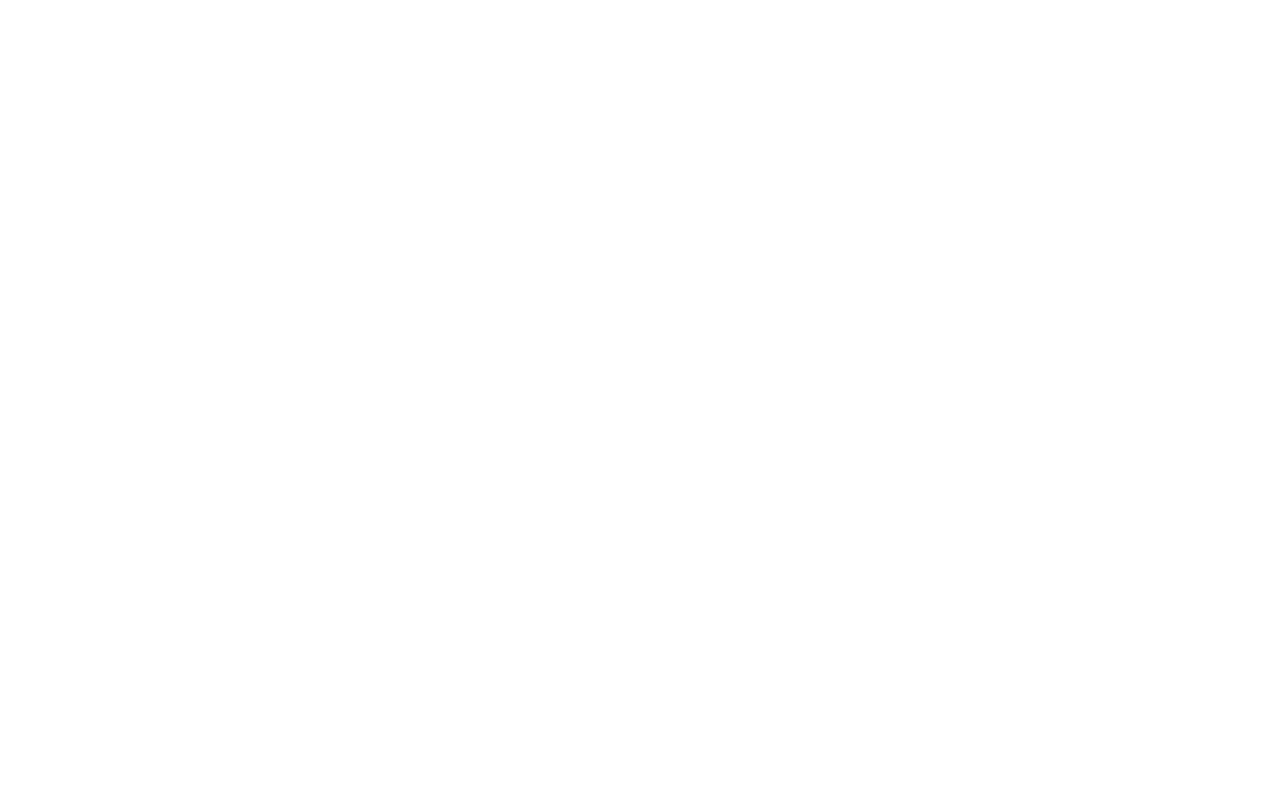
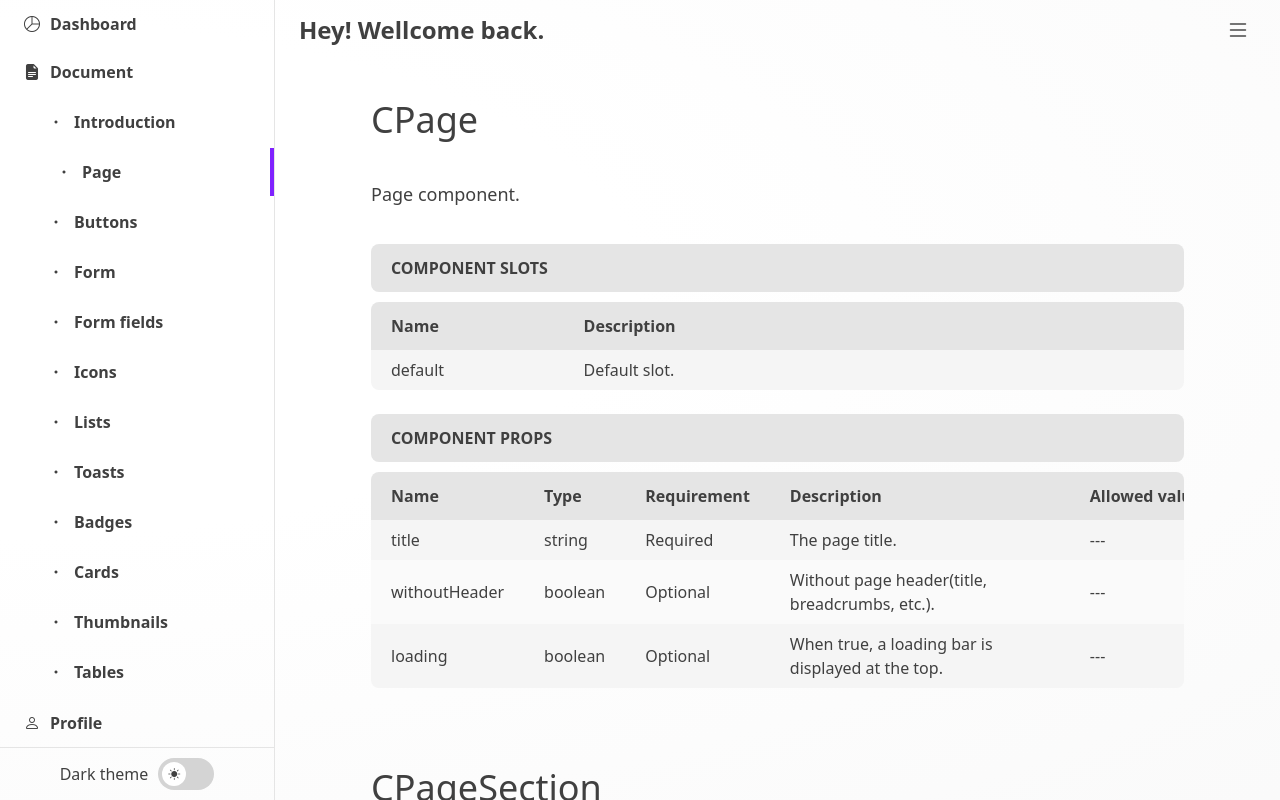
Before and after one commit to ernandesrs/pproj_vapp, a Vue app: page /dashboard/docs/pages in a window 1280 px wide. Before the commit this address had no page. Built offline with nearby package versions, Linux system fonts and the light colour scheme.

Commit message:
page documenting

```diff
--- a/src/layouts/DashLayout.vue
+++ b/src/layouts/DashLayout.vue
@@ -42,6 +42,13 @@
                                     name: 'dash.docs.introduction'
                                 },
                                 activeIn: ['dash.docs.introduction']
+                            },
+                            {
+                                label: 'Page',
+                                to: {
+                                    name: 'dash.docs.pages'
+                                },
+                                activeIn: ['dash.docs.pages']
                             },
                             {
                                 label: 'Buttons',
--- a/src/router/index.ts
+++ b/src/router/index.ts
@@ -49,6 +49,11 @@ const router = createRouter({
               path: 'introduction',
               name: 'dash.docs.introduction',
               component: () => import('@/views/dash/doc/IntroductionView.vue'),
+            },
+            {
+              path: 'pages',
+              name: 'dash.docs.pages',
+              component: () => import('@/views/dash/doc/PagesView.vue'),
             },
             {
               path: 'buttons',
--- /dev/null
+++ b/src/views/dash/doc/PagesView.vue
@@ -0,0 +1,92 @@
+<template>
+    <CPage title="Pages" without-header>
+        <CDocSection :data="[
+            {
+                tag: 'h1',
+                title: 'CPage',
+                texts: [
+                    'Page component.'
+                ],
+                componentDoc: {
+                    slots: [
+                        {
+                            name: 'default',
+                            desc: 'Default slot.'
+                        }
+                    ],
+                    props: [
+                        {
+                            name: 'title',
+                            type: 'string',
+                            required: true,
+                            desc: 'The page title.',
+                            allowedValues: '---',
+                            defaultValue: '---'
+                        },
+                        {
+                            name: 'withoutHeader',
+                            type: 'boolean',
+                            required: false,
+                            desc: 'Without page header(title, breadcrumbs, etc.).',
+                            allowedValues: '---',
+                            defaultValue: '---'
+                        },
+                        {
+                            name: 'loading',
+                            type: 'boolean',
+                            required: false,
+                            desc: 'When true, a loading bar is displayed at the top.',
+                            allowedValues: '---',
+                            defaultValue: '---'
+                        }
+                    ]
+                }
+            }
+        ]" />
+
+        <CDocSection :data="[
+            {
+                tag: 'h1',
+                title: 'CPageSection',
+                texts: [
+                    'Page section component.'
+                ],
+                componentDoc: {
+                    slots: [
+                        {
+                            name: 'default',
+                            desc: 'Default slot.'
+                        }
+                    ],
+                    props: [
+                        {
+                            name: 'withGrid',
+                            type: 'boolean',
+                            required: false,
+                            desc: 'The page will be a 12 column grid.',
+                            allowedValues: '---',
+                            defaultValue: '---'
+                        },
+                        {
+                            name: 'uncontained',
+                            type: 'boolean',
+                            required: false,
+                            desc: 'When true, the page section will have no padding.',
+                            allowedValues: '---',
+                            defaultValue: '---'
+                        }
+                    ]
+                }
+            }
+        ]" />
+    </CPage>
+</template>
+
+<script setup lang="ts">
+
+import CDocSection from '@/components/dashboard/CDocSection.vue';
+import CPage from '@/components/ui/layout/CPage.vue';
+
+</script>
+
+<style scoped></style>
```
